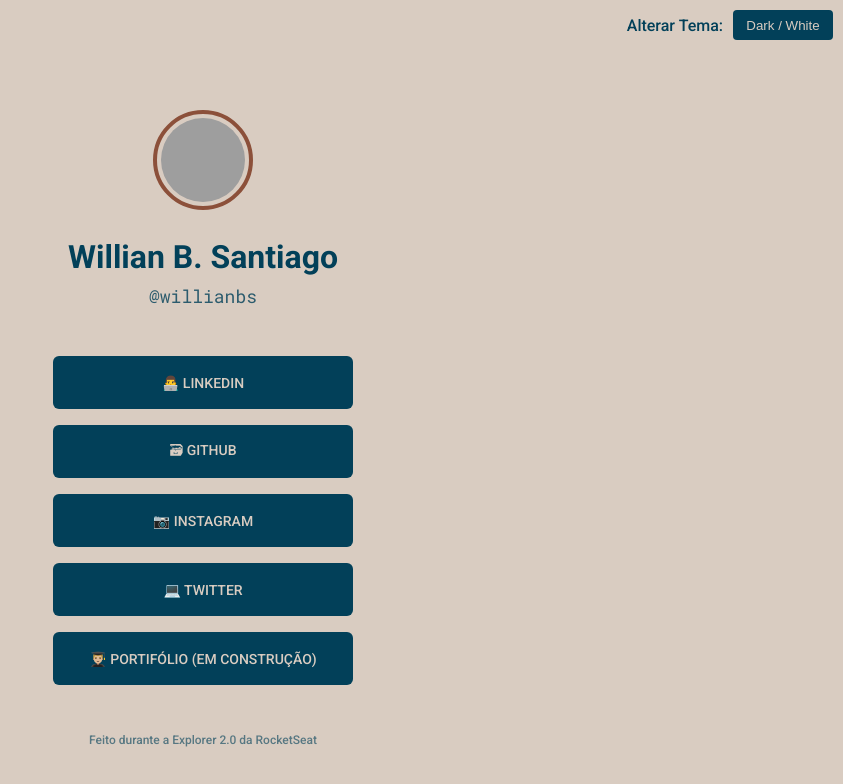
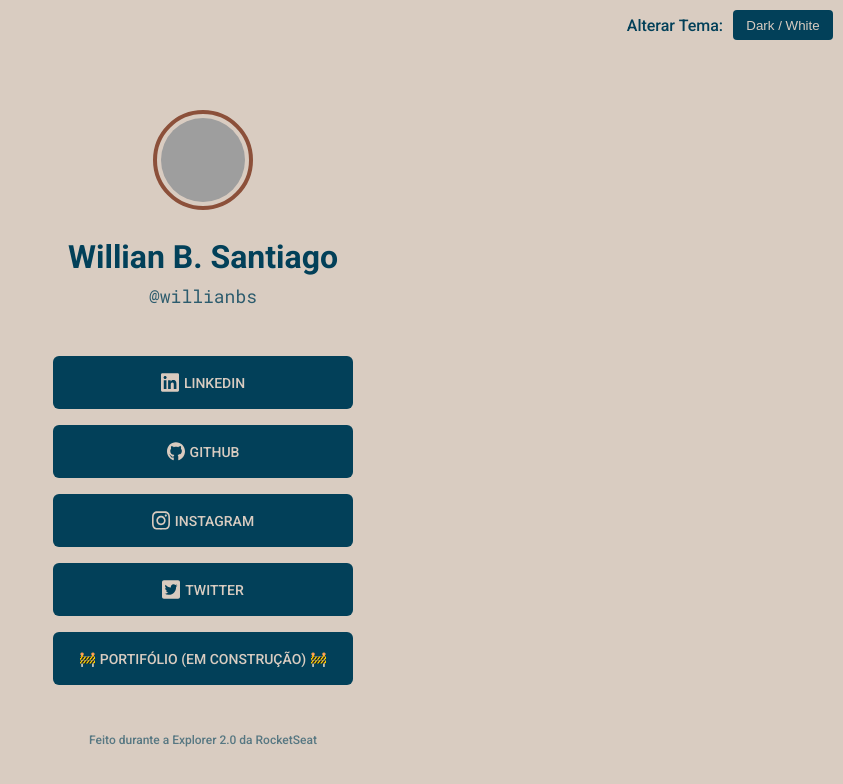
Before and after one commit to wbsantiago/linktree-explorer, a plain HTML site: page index.html in a window 1280 px wide. Shown: the whole page, without its empty margins (437-1280 px from the left). Drawn offline with Linux system fonts and the light colour scheme; grey boxes are pictures that could not be loaded.

Commit message:
change emojis of social medias to svg

```diff
--- a/index.html
+++ b/index.html
@@ -18,17 +18,17 @@
         <p class="hash-tag-perfil">@willianbs</p>
         <ul>
             <li>
-                <a href="https://www.linkedin.com/in/willianbs/" target="_blank"> 👨‍💻 linkedin</a>
+                <a  href="https://www.linkedin.com/in/willianbs/" target="_blank"><img class="logo-socialmedia" src="img/linkedin-brands.svg" alt="lindekin logo"> Linkedin</a>
             </li>
             <li>
-                <a href="https://github.com/wbsantiago" target="_blank">🗃 GitHub</a>
+                <a href="https://github.com/wbsantiago" target="_blank"><img class="logo-socialmedia" src="img/github-brands.svg" alt="github logo"> GitHub</a>
             </li>
-            <li><a href="https://www.instagram.com/willianbs27/" target="_blank">📷 Instagram</a></li>
+            <li><a href="https://www.instagram.com/willianbs27/" target="_blank"><img class="logo-socialmedia" src="img/instagram-brands.svg" alt="instagram logo"> Instagram</a></li>
             <li>
-                <a href="https://twitter.com/willianbs27" target="_blank">💻 Twitter</a>
+                <a href="https://twitter.com/willianbs27" target="_blank"><img class="logo-socialmedia" src="img/twitter-square-brands.svg" alt="twitter logo"> Twitter</a>
             </li>
             <li>
-                <a href="">👨🏼‍🎓 Portifólio (Em construção)</a>
+                <a href=""> 🚧  Portifólio (Em construção)  🚧 </a>
             </li>
         </ul>
         <footer>
--- a/style.css
+++ b/style.css
@@ -95,6 +95,11 @@ h1 {
     font-size: 32px;
 }
 
+.logo-socialmedia {
+    width: 18px;
+    filter: invert(97%) sepia(6%) saturate(1288%) hue-rotate(311deg) brightness(93%) contrast(82%);
+}
+
 ul {
     list-style: none;
     margin: 48px 0;
@@ -111,6 +116,7 @@ ul li a {
     text-transform: uppercase;
     font-size: 14px;
     transition: background 400ms;
+    gap: 5px;
 }
 
 ul li {
```
Also changed, not shown: img/github-brands.svg (added), img/instagram-brands.svg (added), img/linkedin-brands.svg (added), img/twitter-square-brands.svg (added).
